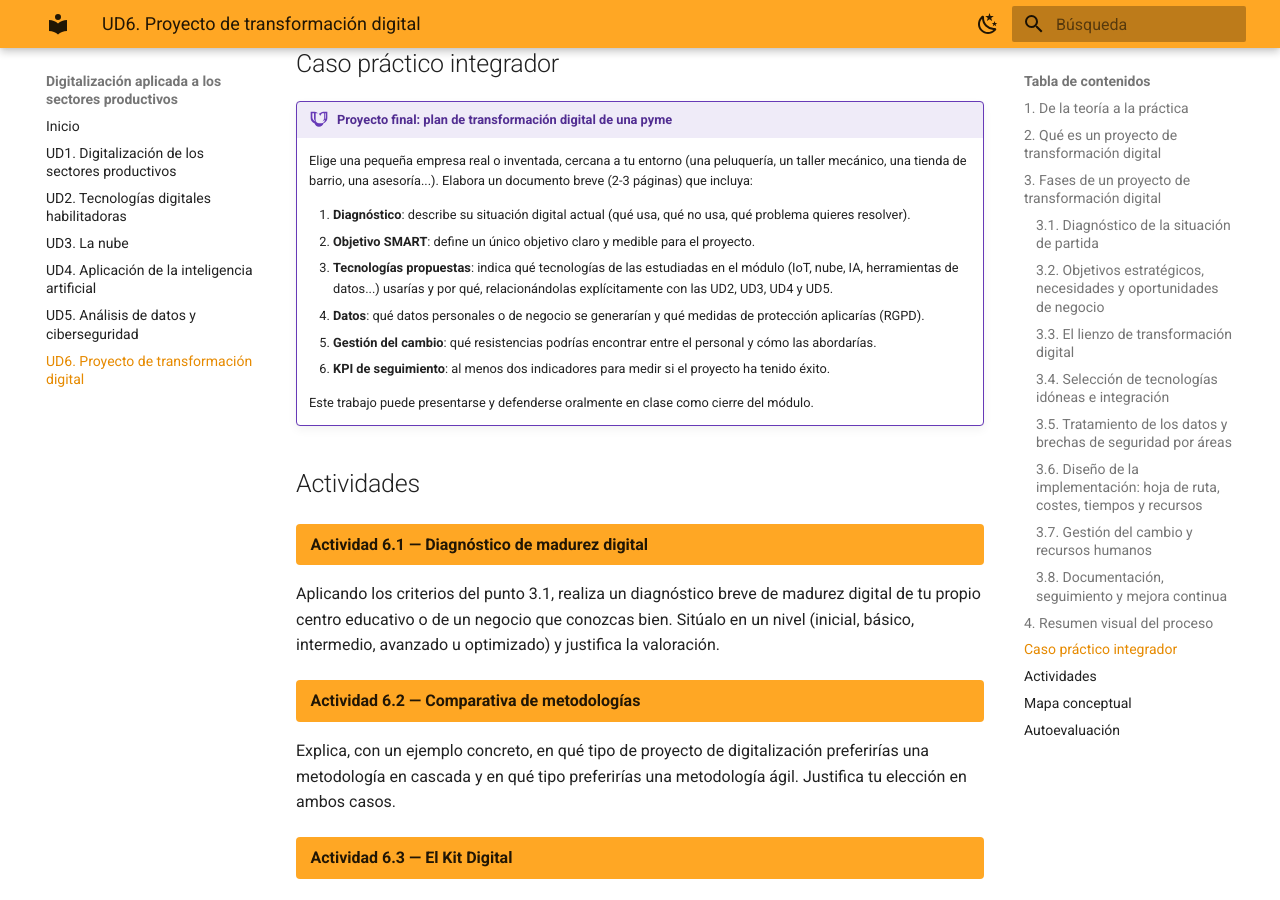
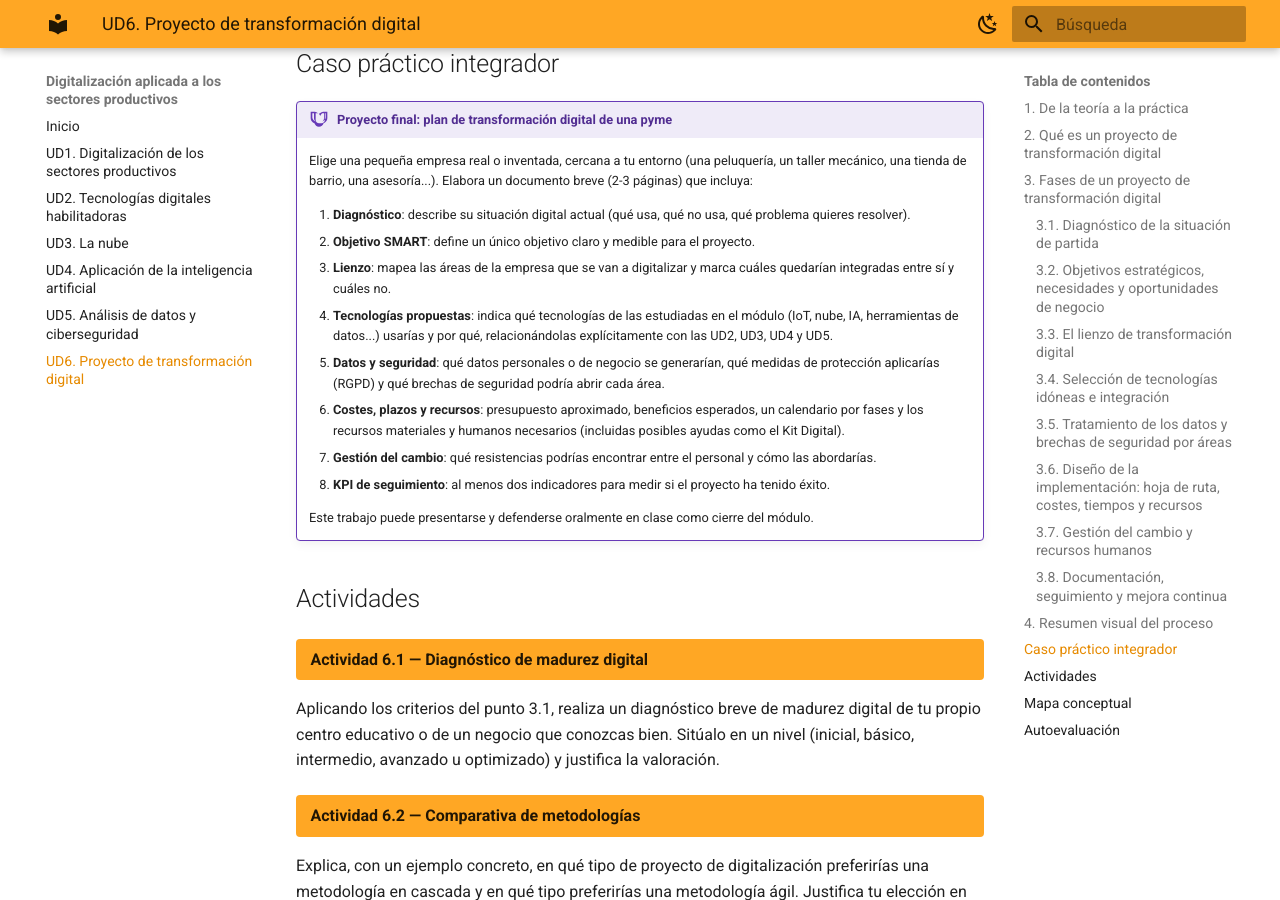
Before and after one commit to angelabserrano/digitalizacion, an MkDocs documentation site: the page built from docs/ud6.md, in a window 1280 px wide and 900 px high, scrolled down 6150 px. Built offline with MkDocs 1.6.1 and Material for MkDocs 9.7.7, drawn with Linux system fonts in a browser that asks for light colours.

Commit message:
Retos internos: diferencia el de la UD5 y amplía el proyecto final de la UD6
- UD5: el reto de calidad de datos pasa a ser una versión rápida en clase,
  para no solaparse con la Actividad 5.1
- UD6: el proyecto final integrador incorpora el lienzo (§3.3) y un punto de
  costes, plazos y recursos (§3.6); pasa de 6 a 8 puntos

Co-Authored-By: Claude Sonnet 5 <noreply@anthropic.com>
Claude-Session: https://claude.ai/code/session_01Sc4iXmGYX4nJpfHnHuWThb

```diff
--- a/docs/ud6.md
+++ b/docs/ud6.md
@@ -150,10 +150,12 @@ Además hay que valorar la **idoneidad de los recursos humanos**: ¿el equipo ti
 
     1. **Diagnóstico**: describe su situación digital actual (qué usa, qué no usa, qué problema quieres resolver).
     2. **Objetivo SMART**: define un único objetivo claro y medible para el proyecto.
-    3. **Tecnologías propuestas**: indica qué tecnologías de las estudiadas en el módulo (IoT, nube, IA, herramientas de datos...) usarías y por qué, relacionándolas explícitamente con las UD2, UD3, UD4 y UD5.
-    4. **Datos**: qué datos personales o de negocio se generarían y qué medidas de protección aplicarías (RGPD).
-    5. **Gestión del cambio**: qué resistencias podrías encontrar entre el personal y cómo las abordarías.
-    6. **KPI de seguimiento**: al menos dos indicadores para medir si el proyecto ha tenido éxito.
+    3. **Lienzo**: mapea las áreas de la empresa que se van a digitalizar y marca cuáles quedarían integradas entre sí y cuáles no.
+    4. **Tecnologías propuestas**: indica qué tecnologías de las estudiadas en el módulo (IoT, nube, IA, herramientas de datos...) usarías y por qué, relacionándolas explícitamente con las UD2, UD3, UD4 y UD5.
+    5. **Datos y seguridad**: qué datos personales o de negocio se generarían, qué medidas de protección aplicarías (RGPD) y qué brechas de seguridad podría abrir cada área.
+    6. **Costes, plazos y recursos**: presupuesto aproximado, beneficios esperados, un calendario por fases y los recursos materiales y humanos necesarios (incluidas posibles ayudas como el Kit Digital).
+    7. **Gestión del cambio**: qué resistencias podrías encontrar entre el personal y cómo las abordarías.
+    8. **KPI de seguimiento**: al menos dos indicadores para medir si el proyecto ha tenido éxito.
 
     Este trabajo puede presentarse y defenderse oralmente en clase como cierre del módulo.
 
```
Also changed, not shown: docs/ud5.md (+2 -2 lines).
